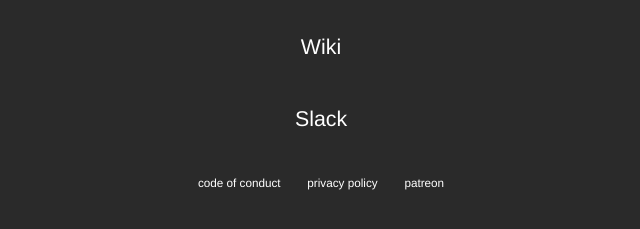
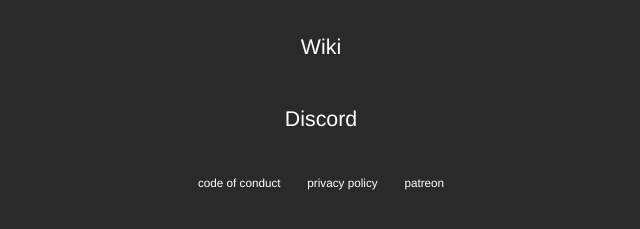
Before and after one commit to biohack-me/biohack-me.github.io, a Jekyll site: the page built from index.md, in a window 1280 px wide. Shown: the part 358-587 px from the top of the page, without its empty margins (319-959 px from the left). Built offline with Jekyll 4.4.1, drawn with Linux system fonts in a browser that asks for light colours.

Commit message:
replace Grind Syndicate slack link with Biohackers Digitial discord invite

```diff
--- a/index.md
+++ b/index.md
@@ -11,4 +11,4 @@ Virtual home of [grinders](https://en.wikipedia.org/wiki/Grinder_(biohacking)) e
 
 * [Wiki](https://wiki.biohack.me)
 
-* [Slack](https://join.slack.com/t/grindsyndicate/shared_invite/zt-1rypathh0-FhdgZ1I6iNGxOICjH80l5w)
+* [Discord](https://discord.gg/qtnE8T3)
```
